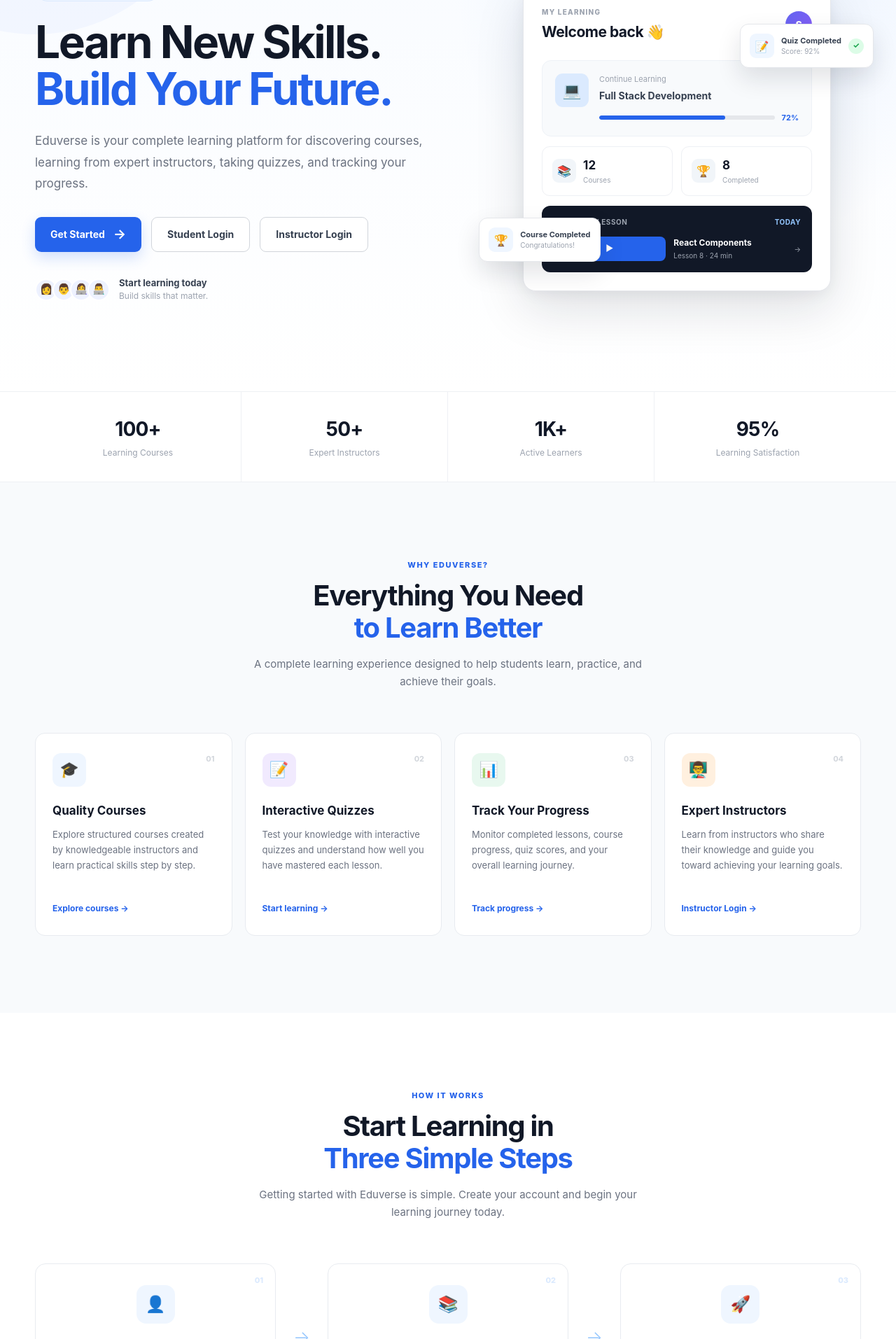
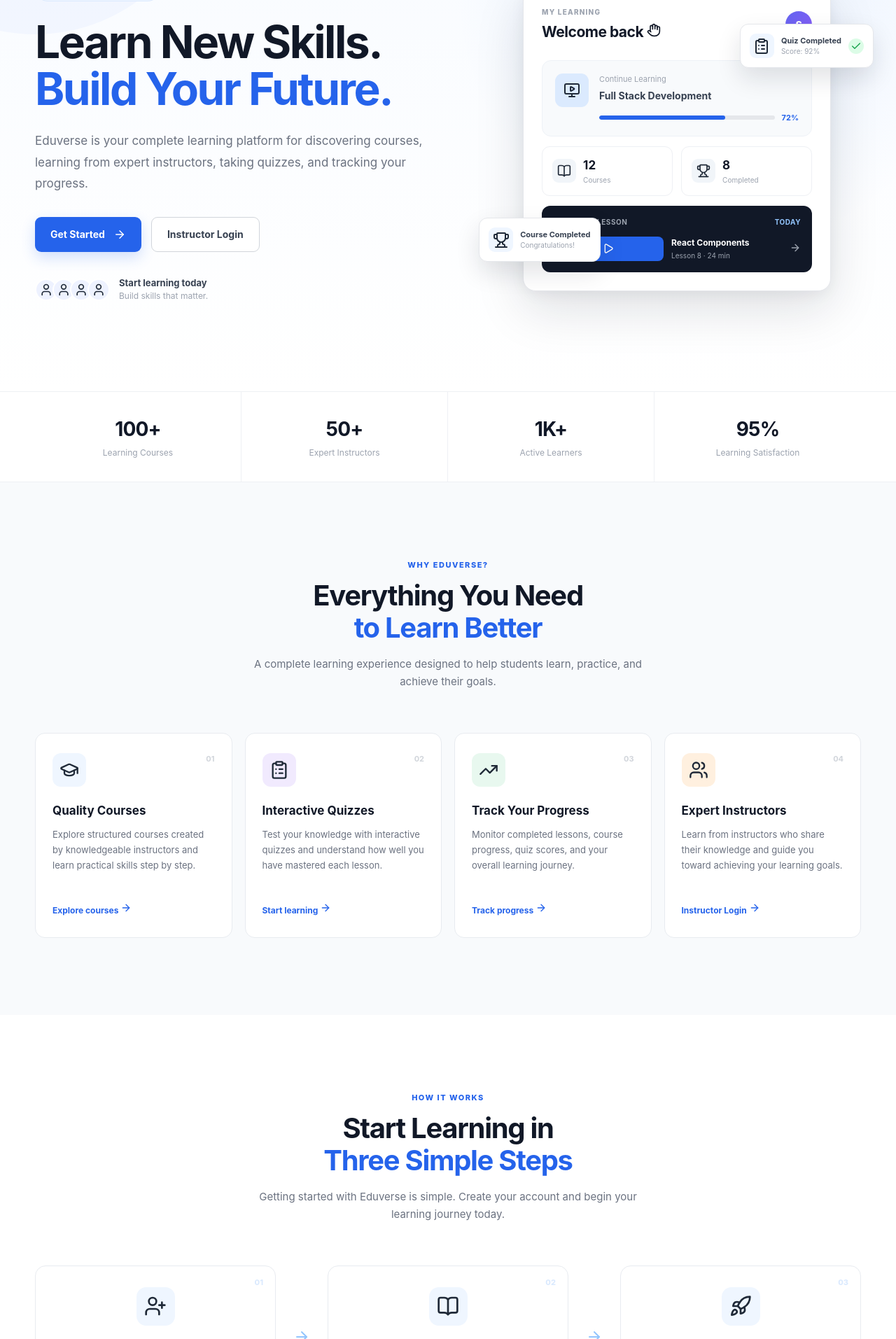
Before and after one commit to Archiey14/Eduverse, a React (Vite) app in the folder frontend/: page / in a window 1280 px wide. Shown: the part 227-2140 px from the top of the page at 70% size. Built offline with nearby package versions, Linux system fonts and the light colour scheme; no server answers.

Commit message:
final change

```diff
--- a/frontend/src/pages/LandingPage.tsx
+++ b/frontend/src/pages/LandingPage.tsx
@@ -1,7 +1,7 @@
-
 import { Link } from "react-router-dom";
 import Navbar from "../components/Navbar";
 import { useAuth } from "../context/AuthContext";
+import { GraduationCap, ClipboardList, TrendingUp, User, Users, MonitorPlay, Play, Check, Trophy, ArrowRight, UserPlus, BookOpen, Rocket, ShieldAlert, Hand } from "lucide-react";
 
 function LandingPage() {
   const { isAuthenticated, isAdmin } = useAuth();
@@ -11,7 +11,9 @@
       <Navbar />
 
       <main>
-        {/* HERO SECTION */}
+        {/* =========================================
+            HERO SECTION
+        ========================================= */}
         <section className="landing-hero">
           <div className="landing-container hero-grid">
             <div className="hero-content">
@@ -34,11 +36,7 @@
               <div className="hero-buttons">
                 <Link to="/register" className="hero-primary-btn">
                   Get Started
-                  <span>→</span>
-                </Link>
-
-                <Link to="/login" className="hero-secondary-btn">
-                  Student Login
+                  <ArrowRight size={18} />
                 </Link>
 
                 <Link
@@ -51,10 +49,10 @@
 
               <div className="hero-trust">
                 <div className="trust-avatars">
-                  <span>👩</span>
-                  <span>👨</span>
-                  <span>👩‍💻</span>
-                  <span>👨‍💻</span>
+                  <span><User size={20} /></span>
+                  <span><User size={20} /></span>
+                  <span><User size={20} /></span>
+                  <span><User size={20} /></span>
                 </div>
 
                 <div className="trust-text">
@@ -64,7 +62,7 @@
               </div>
             </div>
 
-            {/* HERO LEARNING DASHBOARD */}
+            {/* HERO VISUAL */}
             <div className="hero-visual">
               <div className="hero-glow"></div>
 
@@ -72,17 +70,18 @@
                 <div className="dashboard-card-top">
                   <div>
                     <span className="small-label">MY LEARNING</span>
-                    <h3>Welcome back 👋</h3>
+                    <h3>Welcome back <Hand size={20} /></h3>
                   </div>
 
                   <div className="dashboard-avatar">S</div>
                 </div>
 
                 <div className="learning-progress-card">
-                  <div className="progress-course-icon">💻</div>
+                  <div className="progress-course-icon"><MonitorPlay size={24} /></div>
 
                   <div className="progress-course-info">
                     <span>Continue Learning</span>
+
                     <strong>Full Stack Development</strong>
 
                     <div className="dashboard-progress-row">
@@ -100,7 +99,8 @@
 
                 <div className="learning-mini-stats">
                   <div className="mini-stat">
-                    <div className="mini-stat-icon">📚</div>
+                    <div className="mini-stat-icon"><BookOpen size={20} /></div>
+
                     <div>
                       <strong>12</strong>
                       <span>Courses</span>
@@ -108,7 +108,8 @@
                   </div>
 
                   <div className="mini-stat">
-                    <div className="mini-stat-icon">🏆</div>
+                    <div className="mini-stat-icon"><Trophy size={20} /></div>
+
                     <div>
                       <strong>8</strong>
                       <span>Completed</span>
@@ -123,33 +124,33 @@
                   </div>
 
                   <div className="lesson-content">
-                    <div className="lesson-icon">▶</div>
+                    <div className="lesson-icon"><Play size={16} /></div>
 
                     <div>
                       <strong>React Components</strong>
                       <span>Lesson 8 · 24 min</span>
                     </div>
 
-                    <span className="lesson-arrow">→</span>
+                    <span className="lesson-arrow"><ArrowRight size={16} /></span>
                   </div>
                 </div>
               </div>
 
               {/* FLOATING QUIZ CARD */}
               <div className="floating-quiz-card">
-                <div className="floating-icon">📝</div>
+                <div className="floating-icon"><ClipboardList size={24} /></div>
 
                 <div>
                   <strong>Quiz Completed</strong>
                   <span>Score: 92%</span>
                 </div>
 
-                <div className="quiz-check">✓</div>
+                <div className="quiz-check"><Check size={16} /></div>
               </div>
 
               {/* FLOATING CERTIFICATE */}
               <div className="floating-certificate">
-                <div className="certificate-icon">🏆</div>
+                <div className="certificate-icon"><Trophy size={24} /></div>
 
                 <div>
                   <strong>Course Completed</strong>
@@ -160,7 +161,9 @@
           </div>
         </section>
 
-        {/* STATS SECTION */}
+        {/* =========================================
+            STATS SECTION
+        ========================================= */}
         <section className="landing-stats">
           <div className="landing-container stats-grid">
             <div className="stat-item">
@@ -185,8 +188,13 @@
           </div>
         </section>
 
-        {/* FEATURES SECTION */}
-        <section id="features" className="landing-section features-section">
+        {/* =========================================
+            FEATURES SECTION
+        ========================================= */}
+        <section
+          id="features"
+          className="landing-section features-section"
+        >
           <div className="landing-container">
             <div className="section-heading">
               <span className="section-label">WHY EDUVERSE?</span>
@@ -203,12 +211,14 @@
             </div>
 
             <div className="feature-grid">
+              {/* FEATURE 1 */}
               <div className="professional-feature-card">
                 <div className="professional-feature-icon blue-icon">
-                  🎓
+                  <GraduationCap size={28} />
                 </div>
 
                 <span className="feature-number">01</span>
+
                 <h3>Quality Courses</h3>
 
                 <p>
@@ -216,15 +226,19 @@
                   instructors and learn practical skills step by step.
                 </p>
 
-                <Link to="/courses">Explore courses →</Link>
+                <Link to="/courses">
+                  Explore courses <ArrowRight size={16} />
+                </Link>
               </div>
 
+              {/* FEATURE 2 */}
               <div className="professional-feature-card">
                 <div className="professional-feature-icon purple-icon">
-                  📝
+                  <ClipboardList size={28} />
                 </div>
 
                 <span className="feature-number">02</span>
+
                 <h3>Interactive Quizzes</h3>
 
                 <p>
@@ -232,15 +246,19 @@
                   how well you have mastered each lesson.
                 </p>
 
-                <Link to="/register">Start learning →</Link>
+                <Link to="/register">
+                  Start learning <ArrowRight size={16} />
+                </Link>
               </div>
 
+              {/* FEATURE 3 */}
               <div className="professional-feature-card">
                 <div className="professional-feature-icon green-icon">
-                  📊
+                  <TrendingUp size={28} />
                 </div>
 
                 <span className="feature-number">03</span>
+
                 <h3>Track Your Progress</h3>
 
                 <p>
@@ -248,15 +266,19 @@
                   and your overall learning journey.
                 </p>
 
-                <Link to="/register">Track progress →</Link>
+                <Link to="/register">
+                  Track progress <ArrowRight size={16} />
+                </Link>
               </div>
 
+              {/* FEATURE 4 */}
               <div className="professional-feature-card">
                 <div className="professional-feature-icon orange-icon">
-                  👨‍🏫
+                  <Users size={28} />
                 </div>
 
                 <span className="feature-number">04</span>
+
                 <h3>Expert Instructors</h3>
 
                 <p>
@@ -265,14 +287,16 @@
                 </p>
 
                 <Link to="/instructor/login">
-                  Instructor Login →
+                  Instructor Login <ArrowRight size={16} />
                 </Link>
               </div>
             </div>
           </div>
         </section>
 
-        {/* HOW IT WORKS */}
+        {/* =========================================
+            HOW IT WORKS
+        ========================================= */}
         <section className="how-it-works" id="how-it-works">
           <div className="landing-container">
             <div className="section-heading">
@@ -290,9 +314,11 @@
             </div>
 
             <div className="steps-grid">
+              {/* STEP 1 */}
               <div className="step-card">
                 <div className="step-number">01</div>
-                <div className="step-icon">👤</div>
+
+                <div className="step-icon"><UserPlus size={32} /></div>
 
                 <h3>Create an Account</h3>
 
@@ -302,11 +328,13 @@
                 </p>
               </div>
 
-              <div className="step-connector">→</div>
+              <div className="step-connector"><ArrowRight size={24} /></div>
 
+              {/* STEP 2 */}
               <div className="step-card">
                 <div className="step-number">02</div>
-                <div className="step-icon">📚</div>
+
+                <div className="step-icon"><BookOpen size={32} /></div>
 
                 <h3>Choose a Course</h3>
 
@@ -316,11 +344,13 @@
                 </p>
               </div>
 
-              <div className="step-connector">→</div>
+              <div className="step-connector"><ArrowRight size={24} /></div>
 
+              {/* STEP 3 */}
               <div className="step-card">
                 <div className="step-number">03</div>
-                <div className="step-icon">🚀</div>
+
+                <div className="step-icon"><Rocket size={32} /></div>
 
                 <h3>Learn & Grow</h3>
 
@@ -333,7 +363,9 @@
           </div>
         </section>
 
-        {/* COMMUNITY SECTION */}
+        {/* =========================================
+            COMMUNITY SECTION
+        ========================================= */}
         <section className="learning-community">
           <div className="landing-container community-grid">
             <div className="community-content">
@@ -352,7 +384,7 @@
 
               <div className="community-points">
                 <div>
-                  <span className="community-check">✓</span>
+                  <span className="community-check"><Check size={20} /></span>
 
                   <div>
                     <strong>For Students</strong>
@@ -365,7 +397,7 @@
                 </div>
 
                 <div>
-                  <span className="community-check">✓</span>
+                  <span className="community-check"><Check size={20} /></span>
 
                   <div>
                     <strong>For Instructors</strong>
@@ -378,21 +410,20 @@
               </div>
 
               <div className="community-buttons">
-                <Link to="/login" className="community-btn">
-                  Student Login →
+                <Link
+                  to="/register"
+                  className="community-btn"
+                >
+                  Join as Student <ArrowRight size={16} />
                 </Link>
 
                 <Link
                   to="/instructor/login"
                   className="community-instructor-btn"
                 >
-                  Instructor Login →
+                  Instructor Login <ArrowRight size={16} />
                 </Link>
               </div>
-
-              <p className="community-register-note">
-                New to Eduverse? <Link to="/register">Create an account</Link>
-              </p>
             </div>
 
             {/* COMMUNITY VISUAL */}
@@ -405,7 +436,9 @@
 
                 <div className="community-users">
                   <div className="community-user">
-                    <div className="user-avatar avatar-one">A</div>
+                    <div className="user-avatar avatar-one">
+                      A
+                    </div>
 
                     <div>
                       <strong>Alex</strong>
@@ -416,7 +449,9 @@
                   </div>
 
                   <div className="community-user">
-                    <div className="user-avatar avatar-two">R</div>
+                    <div className="user-avatar avatar-two">
+                      R
+                    </div>
 
                     <div>
                       <strong>Rahul</strong>
@@ -427,7 +462,9 @@
                   </div>
 
                   <div className="community-user">
-                    <div className="user-avatar avatar-three">M</div>
+                    <div className="user-avatar avatar-three">
+                      M
+                    </div>
 
                     <div>
                       <strong>Maya</strong>
@@ -444,18 +481,20 @@
                     <span>Learners growing together</span>
                   </div>
 
-                  <span className="community-arrow">→</span>
+                  <ArrowRight size={20} className="community-arrow" />
                 </div>
               </div>
             </div>
           </div>
         </section>
 
-        {/* CALL TO ACTION */}
+        {/* =========================================
+            CTA SECTION
+        ========================================= */}
         <section className="landing-cta">
           <div className="landing-container">
             <div className="cta-content">
-              <span className="cta-icon">🚀</span>
+              <span className="cta-icon"><Rocket size={32} /></span>
 
               <span className="section-label">
                 YOUR JOURNEY STARTS HERE
@@ -472,34 +511,39 @@
               </p>
 
               <div className="cta-buttons">
-                <Link to="/register" className="cta-primary-btn">
+                <Link
+                  to="/register"
+                  className="cta-primary-btn"
+                >
                   Create Your Account
-                  <span>→</span>
+                  <ArrowRight size={18} />
                 </Link>
 
-                <Link to="/courses" className="cta-secondary-btn">
+                <Link
+                  to="/courses"
+                  className="cta-secondary-btn"
+                >
                   Browse Courses
                 </Link>
-              </div>
-
-              <div className="cta-login-links">
-                <span>Already have an account?</span>
-                <Link to="/login">Student Login</Link>
-                <span>·</span>
-                <Link to="/instructor/login">Instructor Login</Link>
               </div>
             </div>
           </div>
         </section>
       </main>
 
-      {/* FOOTER */}
+      {/* =========================================
+          FOOTER
+      ========================================= */}
       <footer className="landing-footer">
         <div className="landing-container">
           <div className="footer-main">
+
             {/* FOOTER BRAND */}
             <div className="footer-brand">
-              <Link to="/" className="footer-logo">
+              <Link
+                to="/"
+                className="footer-logo"
+              >
                 <span className="landing-logo-icon">L</span>
                 <span>Eduverse</span>
               </Link>
@@ -510,65 +554,110 @@
               </p>
             </div>
 
-            {/* PLATFORM LINKS */}
+            {/* PLATFORM */}
             <div className="footer-column">
               <h4>Platform</h4>
 
-              <Link to="/">Home</Link>
-              <Link to="/courses">Courses</Link>
-              <Link to="/login">Student Login</Link>
-              <Link to="/register">Register</Link>
-              <Link to="/instructor/login">Instructor Login</Link>
-              <Link to="/login">Admin Login</Link>
+              <Link to="/">
+                Home
+              </Link>
 
+              <Link to="/courses">
+                Courses
+              </Link>
+
+              <Link to="/login">
+                Student Login
+              </Link>
+
+              <Link to="/register">
+                Register
+              </Link>
+
+              <Link to="/instructor/login">
+                Instructor Login
+              </Link>
+
+              {/* ADMIN LOGIN */}
+              <Link to="/login">
+                <ShieldAlert size={16} /> Admin Login
+              </Link>
+
+              {/* ADMIN DASHBOARD */}
               {isAuthenticated && isAdmin && (
-                <Link to="/admin/dashboard">Admin Dashboard</Link>
+                <Link to="/admin/dashboard">
+                  <ShieldAlert size={16} /> Admin Dashboard
+                </Link>
               )}
             </div>
 
-            {/* LEARNING LINKS */}
+            {/* LEARNING */}
             <div className="footer-column">
               <h4>Learning</h4>
 
-              <a href="#features">Features</a>
-              <a href="#how-it-works">How It Works</a>
-              <Link to="/courses">Explore Courses</Link>
-              <Link to="/register">Start Learning</Link>
+              <a href="#features">
+                Features
+              </a>
+
+              <a href="#how-it-works">
+                How It Works
+              </a>
+
+              <Link to="/courses">
+                Explore Courses
+              </Link>
+
+              <Link to="/register">
+                Start Learning
+              </Link>
             </div>
 
             {/* GET STARTED */}
             <div className="footer-column">
               <h4>Get Started</h4>
 
-              <p>Ready to begin your learning journey?</p>
-
-              <Link to="/register" className="footer-register-btn">
-                Create Account →
-              </Link>
+              <p>
+                Ready to begin your learning journey?
+              </p>
 
               <Link
-                to="/login"
-                className="footer-instructor-btn"
+                to="/register"
+                className="footer-register-btn"
               >
-                Student Login →
+                Create Account <ArrowRight size={16} />
               </Link>
 
               <Link
                 to="/instructor/login"
                 className="footer-instructor-btn"
               >
-                Instructor Login →
+                Instructor Login <ArrowRight size={16} />
+              </Link>
+
+              {/* ADMIN LOGIN BUTTON */}
+              <Link
+                to="/login"
+                className="footer-instructor-btn"
+              >
+                <ShieldAlert size={16} /> Admin Login →
               </Link>
             </div>
           </div>
 
           {/* FOOTER BOTTOM */}
           <div className="footer-bottom">
-            <p>© 2026 Eduverse. All rights reserved.</p>
+            <p>
+              © 2026 Eduverse. All rights reserved.
+            </p>
 
             <div className="footer-bottom-links">
-              <a href="#privacy">Privacy Policy</a>
-              <a href="#terms">Terms & Conditions</a>
+              <a href="#privacy">
+                Privacy Policy
+              </a>
+
+              <a href="#terms">
+                Terms & Conditions
+              </a>
             </div>
           </div>
         </div>
--- a/frontend/src/pages/admin/AdminCourses.tsx
+++ b/frontend/src/pages/admin/AdminCourses.tsx
@@ -42,6 +42,8 @@
   }
 
   const data = response?.data;
+
+  if (Array.isArray(data)) return data;
 
   if (Array.isArray(data?.courses)) return data.courses;
   if (Array.isArray(data?.items)) return data.items;
--- a/frontend/src/pages/admin/AdminEnrollments.tsx
+++ b/frontend/src/pages/admin/AdminEnrollments.tsx
@@ -40,6 +40,8 @@
   }
 
   const data = response?.data;
+
+  if (Array.isArray(data)) return data;
 
   if (Array.isArray(data?.enrollments)) {
     return data.enrollments;
--- a/frontend/src/pages/admin/AdminMentors.tsx
+++ b/frontend/src/pages/admin/AdminMentors.tsx
@@ -40,6 +40,8 @@
   }
 
   const data = response?.data;
+
+  if (Array.isArray(data)) return data;
 
   if (Array.isArray(data?.users)) {
     return data.users;
--- a/frontend/src/pages/admin/AdminUsers.tsx
+++ b/frontend/src/pages/admin/AdminUsers.tsx
@@ -33,6 +33,8 @@
   }
 
   const data = response?.data;
+
+  if (Array.isArray(data)) return data;
 
   if (Array.isArray(data?.users)) return data.users;
   if (Array.isArray(data?.items)) return data.items;
```
